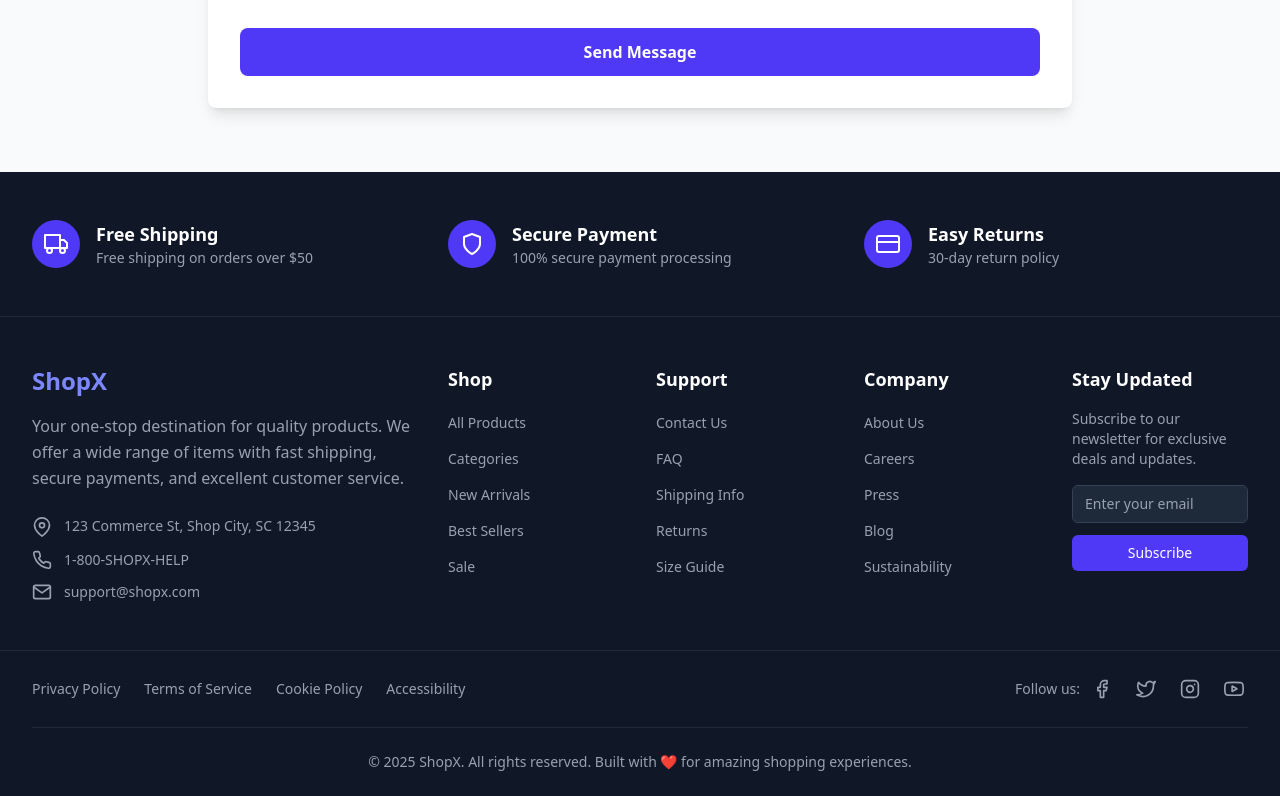
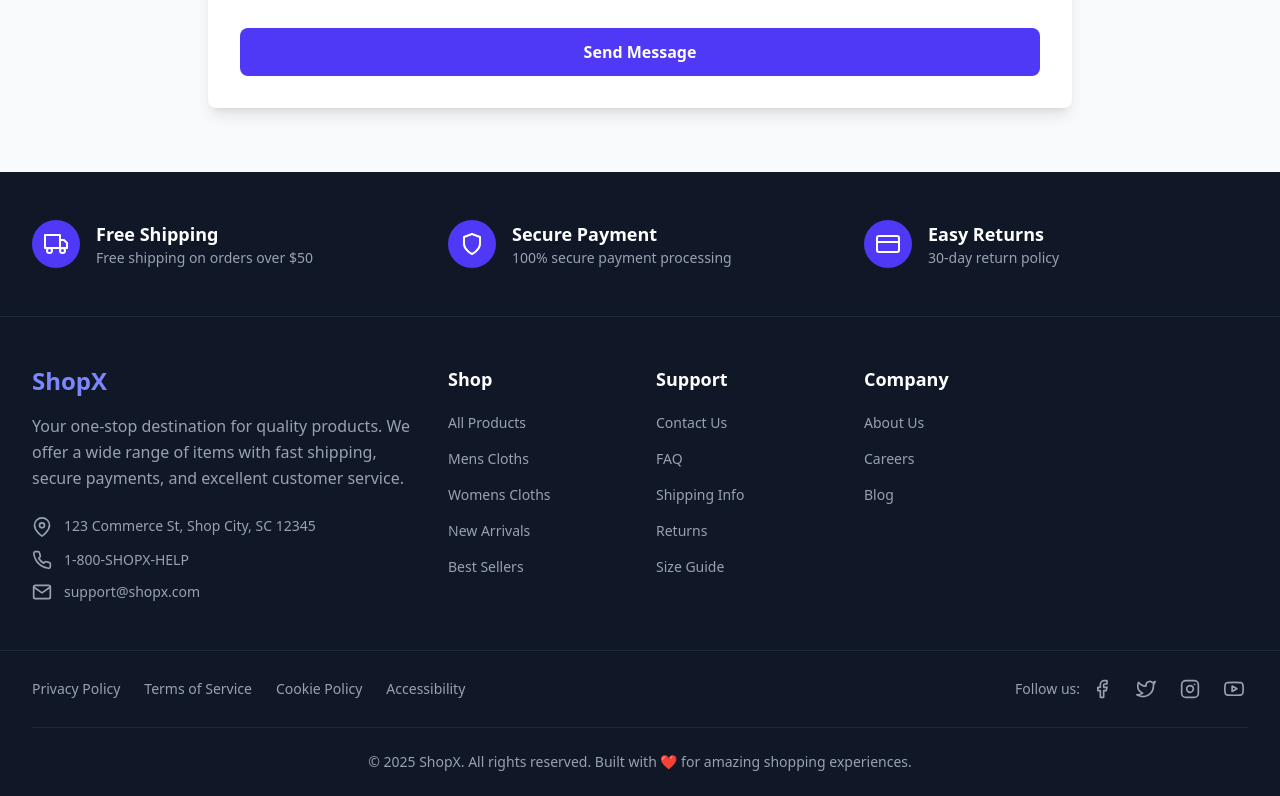
Before and after one commit to Wahidhusaindev/e-commerce, a React (Vite) app: page /contact in a window 1280 px wide. Shown: the part 1137-1933 px from the top of the page. Built offline with nearby package versions, Linux system fonts and the light colour scheme.

Commit message:
refactor: Clean up imports and improve formatting in multiple components

```diff
--- a/src/Components/Carousel.jsx
+++ b/src/Components/Carousel.jsx
@@ -1,4 +1,4 @@
-import React, { useState, useEffect } from 'react'
+import  { useState, useEffect } from 'react'
 import { FiChevronLeft, FiChevronRight } from 'react-icons/fi'
 
 const Carousel = ({ items, renderItem, autoPlay = true, autoPlayInterval = 5000 }) => {
--- a/src/Components/Footer.jsx
+++ b/src/Components/Footer.jsx
@@ -1,5 +1,5 @@
 import React from 'react'
-import { Link } from 'react-router-dom'
+import { href, Link } from 'react-router-dom'
 import {
   FiFacebook,
   FiTwitter,
@@ -19,24 +19,22 @@ const Footer = () => {
   const footerLinks = {
     shop: [
       { name: 'All Products', href: '/' },
-      { name: 'Categories', href: '/' },
+      { name: 'Mens Cloths', href: '/mens-clothing' },
+      {name: 'Womens Cloths', href: '/womens-clothing'},
       { name: 'New Arrivals', href: '/' },
       { name: 'Best Sellers', href: '/' },
-      { name: 'Sale', href: '/' }
     ],
     support: [
-      { name: 'Contact Us', href: '/faq' },
+      { name: 'Contact Us', href: '/contact' },
       { name: 'FAQ', href: '/faq' },
       { name: 'Shipping Info', href: '/faq' },
       { name: 'Returns', href: '/faq' },
       { name: 'Size Guide', href: '/faq' }
     ],
     company: [
-      { name: 'About Us', href: '/' },
+      { name: 'About Us', href: '/about' },
       { name: 'Careers', href: '/' },
-      { name: 'Press', href: '/' },
       { name: 'Blog', href: '/' },
-      { name: 'Sustainability', href: '/' }
     ],
     legal: [
       { name: 'Privacy Policy', href: '/' },
@@ -174,27 +172,6 @@ const Footer = () => {
               ))}
             </ul>
           </div>
-
-          {/* Newsletter Signup */}
-          <div className="sm:col-span-2 xl:col-span-1">
-            <h3 className="text-sm lg:text-lg font-semibold mb-3 lg:mb-4 text-white">Stay Updated</h3>
-            <p className="text-gray-400 text-xs lg:text-sm mb-3 lg:mb-4">
-              Subscribe to our newsletter for exclusive deals and updates.
-            </p>
-            <form className="space-y-2 lg:space-y-3">
-              <input
-                type="email"
-                placeholder="Enter your email"
-                className="w-full px-3 py-2 bg-gray-800 border border-gray-700 rounded-md text-white placeholder-gray-400 focus:outline-none focus:ring-2 focus:ring-indigo-500 focus:border-transparent text-xs lg:text-sm"
-              />
-              <button
-                type="submit"
-                className="w-full bg-indigo-600 hover:bg-indigo-700 text-white py-2 px-4 rounded-md transition-colors duration-200 text-xs lg:text-sm font-medium"
-              >
-                Subscribe
-              </button>
-            </form>
-          </div>
         </div>
       </div>
 
--- a/src/Components/ProtectedRoute.jsx
+++ b/src/Components/ProtectedRoute.jsx
@@ -1,4 +1,3 @@
-import React from 'react'
 import { useSelector } from 'react-redux'
 import { Navigate } from 'react-router-dom'
 
--- a/src/pages/FAQ.jsx
+++ b/src/pages/FAQ.jsx
@@ -1,7 +1,7 @@
-import React from 'react'
-import { Link } from 'react-router-dom'
-import Accordion from '../Components/Accordion.jsx'
-import { FiHelpCircle, FiMail, FiPhone, FiMessageCircle } from 'react-icons/fi'
+import React from "react";
+import { Link } from "react-router-dom";
+import Accordion from "../Components/Accordion.jsx";
+import { FiHelpCircle, FiMail, FiPhone, FiMessageCircle } from "react-icons/fi";
 
 const FAQ = () => {
   const faqItems = [
@@ -18,22 +18,7 @@ const FAQ = () => {
             <li>Review your order and click "Place Order"</li>
           </ol>
         </div>
-      )
-    },
-    {
-      title: "What payment methods do you accept?",
-      content: (
-        <div>
-          <p>We accept the following payment methods:</p>
-          <ul className="list-disc list-inside mt-2 space-y-1">
-            <li>Credit/Debit Cards (Visa, MasterCard, American Express)</li>
-            <li>PayPal</li>
-            <li>Apple Pay and Google Pay</li>
-            <li>Bank transfers for large orders</li>
-          </ul>
-          <p className="mt-2">All payments are processed securely through encrypted connections.</p>
-        </div>
-      )
+      ),
     },
     {
       title: "How long does shipping take?",
@@ -41,28 +26,22 @@ const FAQ = () => {
         <div>
           <p>Shipping times vary depending on your location:</p>
           <ul className="list-disc list-inside mt-2 space-y-1">
-            <li><strong>Standard Shipping:</strong> 5-7 business days</li>
-            <li><strong>Express Shipping:</strong> 2-3 business days</li>
-            <li><strong>Overnight:</strong> 1 business day</li>
+            <li>
+              <strong>Standard Shipping:</strong> 5-7 business days
+            </li>
+            <li>
+              <strong>Express Shipping:</strong> 2-3 business days
+            </li>
+            <li>
+              <strong>Overnight:</strong> 1 business day
+            </li>
           </ul>
-          <p className="mt-2">Free shipping is available on orders over $50. You'll receive a tracking number via email once your order ships.</p>
+          <p className="mt-2">
+            Free shipping is available on orders over $50. You'll receive a
+            tracking number via email once your order ships.
+          </p>
         </div>
-      )
-    },
-    {
-      title: "What is your return policy?",
-      content: (
-        <div>
-          <p>We offer a 30-day return policy for most items:</p>
-          <ul className="list-disc list-inside mt-2 space-y-1">
-            <li>Items must be in original condition and packaging</li>
-            <li>Return shipping costs may apply unless the item is defective</li>
-            <li>Refunds are processed within 5-7 business days after receipt</li>
-            <li>Some items (electronics, personal care) may have restrictions</li>
-          </ul>
-          <p className="mt-2">Contact our customer service team to initiate a return.</p>
-        </div>
-      )
+      ),
     },
     {
       title: "How do I track my order?",
@@ -71,73 +50,17 @@ const FAQ = () => {
           <p>You can track your order in several ways:</p>
           <ul className="list-disc list-inside mt-2 space-y-1">
             <li>Check your order status in your account dashboard</li>
-            <li>Use the tracking number provided in your shipping confirmation email</li>
+            <li>
+              Use the tracking number provided in your shipping confirmation
+              email
+            </li>
             <li>Visit our Order History page to see all your past orders</li>
             <li>Contact customer service if you need assistance</li>
           </ul>
         </div>
-      )
+      ),
     },
-    {
-      title: "Are my payments secure?",
-      content: (
-        <div>
-          <p>Yes, we take security very seriously:</p>
-          <ul className="list-disc list-inside mt-2 space-y-1">
-            <li>All payments are processed through SSL-encrypted connections</li>
-            <li>We use industry-standard payment processors</li>
-            <li>We never store your full credit card information</li>
-            <li>PCI DSS compliant security measures are in place</li>
-          </ul>
-          <p className="mt-2">Your personal and payment information is always protected.</p>
-        </div>
-      )
-    },
-    {
-      title: "Can I modify or cancel my order?",
-      content: (
-        <div>
-          <p>Order modifications and cancellations:</p>
-          <ul className="list-disc list-inside mt-2 space-y-1">
-            <li><strong>Before shipping:</strong> You can modify or cancel your order by contacting us</li>
-            <li><strong>After shipping:</strong> Returns are handled through our return policy</li>
-            <li><strong>Processing time:</strong> Orders are typically processed within 1-2 business days</li>
-          </ul>
-          <p className="mt-2">Please contact customer service as soon as possible for any changes.</p>
-        </div>
-      )
-    },
-    {
-      title: "Do you offer international shipping?",
-      content: (
-        <div>
-          <p>Yes, we ship internationally to most countries:</p>
-          <ul className="list-disc list-inside mt-2 space-y-1">
-            <li>International shipping rates vary by destination</li>
-            <li>Customs fees and import duties may apply</li>
-            <li>Delivery times range from 7-21 business days</li>
-            <li>Some restrictions may apply for certain products</li>
-          </ul>
-          <p className="mt-2">Check our shipping calculator at checkout for exact rates and delivery times.</p>
-        </div>
-      )
-    },
-    {
-      title: "How do I create an account?",
-      content: (
-        <div>
-          <p>Creating an account is easy:</p>
-          <ol className="list-decimal list-inside mt-2 space-y-1">
-            <li>Click the "Login" button in the top navigation</li>
-            <li>Click "Create a new account" link</li>
-            <li>Fill in your email, username, and password</li>
-            <li>Verify your email address (if required)</li>
-            <li>Start shopping with your new account!</li>
-          </ol>
-          <p className="mt-2">Accounts allow you to track orders, save favorites, and checkout faster.</p>
-        </div>
-      )
-    },
+
     {
       title: "What should I do if I receive a damaged item?",
       content: (
@@ -150,11 +73,13 @@ const FAQ = () => {
             <li>We'll arrange for a replacement or refund</li>
             <li>Return shipping will be covered by us</li>
           </ol>
-          <p className="mt-2">We're committed to ensuring you receive quality products.</p>
+          <p className="mt-2">
+            We're committed to ensuring you receive quality products.
+          </p>
         </div>
-      )
-    }
-  ]
+      ),
+    },
+  ];
 
   const contactOptions = [
     {
@@ -162,23 +87,23 @@ const FAQ = () => {
       title: "Email Support",
       description: "Send us an email anytime",
       contact: "support@shopx.com",
-      action: "mailto:support@shopx.com"
+      action: "mailto:support@shopx.com",
     },
     {
       icon: FiPhone,
       title: "Phone Support",
       description: "Call us during business hours",
       contact: "1-800-SHOPX-HELP",
-      action: "tel:1800766974357"
+      action: "tel:1800766974357",
     },
     {
       icon: FiMessageCircle,
       title: "Live Chat",
       description: "Chat with us online",
       contact: "Available 24/7",
-      action: "#"
-    }
-  ]
+      action: "#",
+    },
+  ];
 
   return (
     <div className="min-h-screen bg-gray-50 py-12 px-4">
@@ -188,9 +113,12 @@ const FAQ = () => {
           <div className="mx-auto flex items-center justify-center h-16 w-16 rounded-full bg-indigo-100 mb-4">
             <FiHelpCircle className="h-8 w-8 text-indigo-600" />
           </div>
-          <h1 className="text-4xl font-bold text-gray-900 mb-4">Frequently Asked Questions</h1>
+          <h1 className="text-4xl font-bold text-gray-900 mb-4">
+            Frequently Asked Questions
+          </h1>
           <p className="text-xl text-gray-600">
-            Find answers to common questions about shopping, shipping, and returns
+            Find answers to common questions about shopping, shipping, and
+            returns
           </p>
         </div>
 
@@ -201,14 +129,20 @@ const FAQ = () => {
 
         {/* Contact Section */}
         <div className="bg-white rounded-lg shadow-md p-8 mb-12">
-          <h2 className="text-2xl font-bold text-center mb-8">Still Need Help?</h2>
+          <h2 className="text-2xl font-bold text-center mb-8">
+            Still Need Help?
+          </h2>
           <p className="text-center text-gray-600 mb-8">
-            Can't find the answer you're looking for? Our customer service team is here to help.
+            Can't find the answer you're looking for? Our customer service team
+            is here to help.
           </p>
 
           <div className="grid grid-cols-1 md:grid-cols-3 gap-6">
             {contactOptions.map((option, index) => (
-              <div key={index} className="text-center p-6 border border-gray-200 rounded-lg hover:shadow-md transition-shadow duration-200">
+              <div
+                key={index}
+                className="text-center p-6 border border-gray-200 rounded-lg hover:shadow-md transition-shadow duration-200"
+              >
                 <div className="mx-auto flex items-center justify-center h-12 w-12 rounded-full bg-indigo-100 mb-4">
                   <option.icon className="h-6 w-6 text-indigo-600" />
                 </div>
@@ -224,40 +158,9 @@ const FAQ = () => {
             ))}
           </div>
         </div>
-
-        {/* Quick Links */}
-        {/* <div className="bg-white rounded-lg shadow-md p-8">
-          <h2 className="text-2xl font-bold text-center mb-8">Quick Links</h2>
-          <div className="grid grid-cols-1 md:grid-cols-2 lg:grid-cols-4 gap-4">
-            <Link
-              to="/"
-              className="text-center p-4 border border-gray-200 rounded-lg hover:bg-indigo-50 hover:border-indigo-200 transition-colors duration-200"
-            >
-              <span className="text-indigo-600 font-medium">Browse Products</span>
-            </Link>
-            <Link
-              to="/cart"
-              className="text-center p-4 border border-gray-200 rounded-lg hover:bg-indigo-50 hover:border-indigo-200 transition-colors duration-200"
-            >
-              <span className="text-indigo-600 font-medium">View Cart</span>
-            </Link>
-            <Link
-              to="/orders"
-              className="text-center p-4 border border-gray-200 rounded-lg hover:bg-indigo-50 hover:border-indigo-200 transition-colors duration-200"
-            >
-              <span className="text-indigo-600 font-medium">Order History</span>
-            </Link>
-            <Link
-              to="/login"
-              className="text-center p-4 border border-gray-200 rounded-lg hover:bg-indigo-50 hover:border-indigo-200 transition-colors duration-200"
-            >
-              <span className="text-indigo-600 font-medium">My Account</span>
-            </Link>
-          </div>
-        </div> */}
       </div>
     </div>
-  )
-}
+  );
+};
 
-export default FAQ
+export default FAQ;
```
Also changed, not shown: src/Components/Mens.jsx (+45 -39 lines), src/Components/Navbar.jsx (+2 -15 lines).
